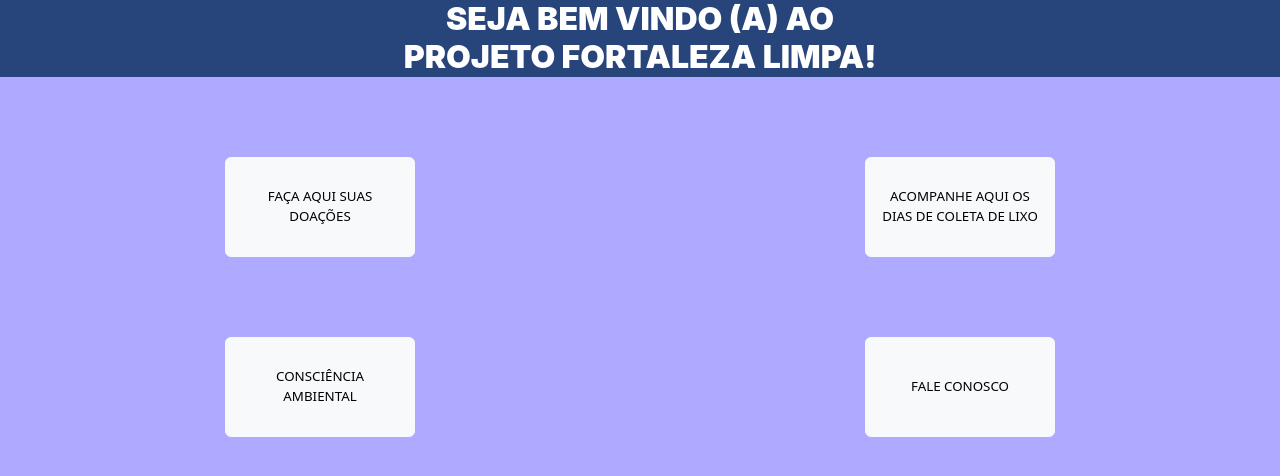
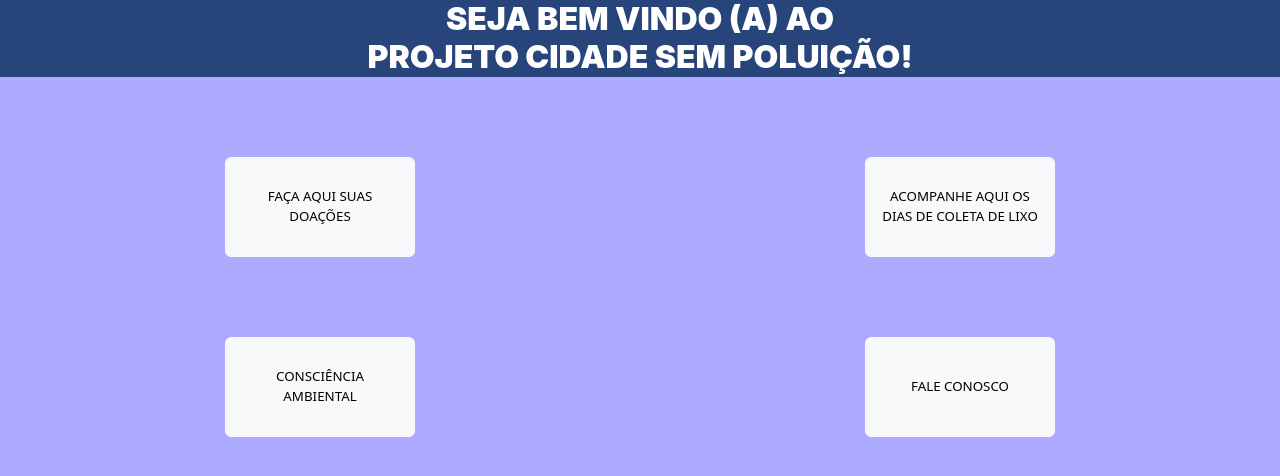
Before and after one commit to kassiosilva/cidade-sem-poluicao-front, a React (Vite) app: page /dashboard in a window 1280 px wide. Shown: the top 476 px of the page. Built offline with nearby package versions, Linux system fonts and the light colour scheme; no server answers; sample sign-in values are in the browser's storage.

Commit message:
fix: title

```diff
--- a/src/pages/app/home.jsx
+++ b/src/pages/app/home.jsx
@@ -12,7 +12,7 @@ export function Home() {
         <h1>
           SEJA BEM VINDO (A) AO
           <br />
-          PROJETO FORTALEZA LIMPA!
+          PROJETO CIDADE SEM POLUIÇÃO!
         </h1>
       </header>
 
```
